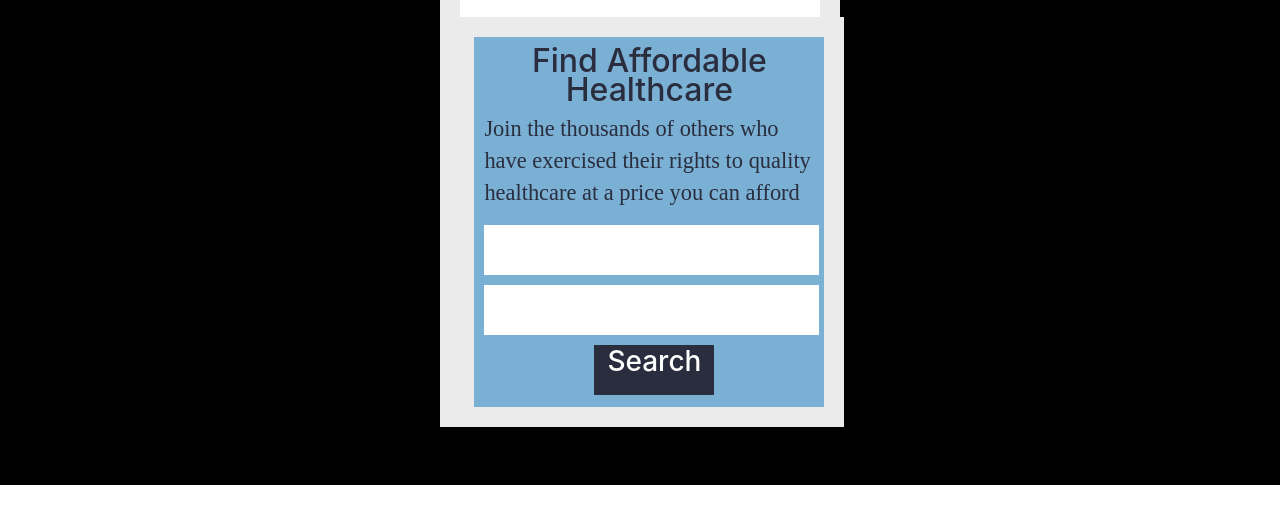
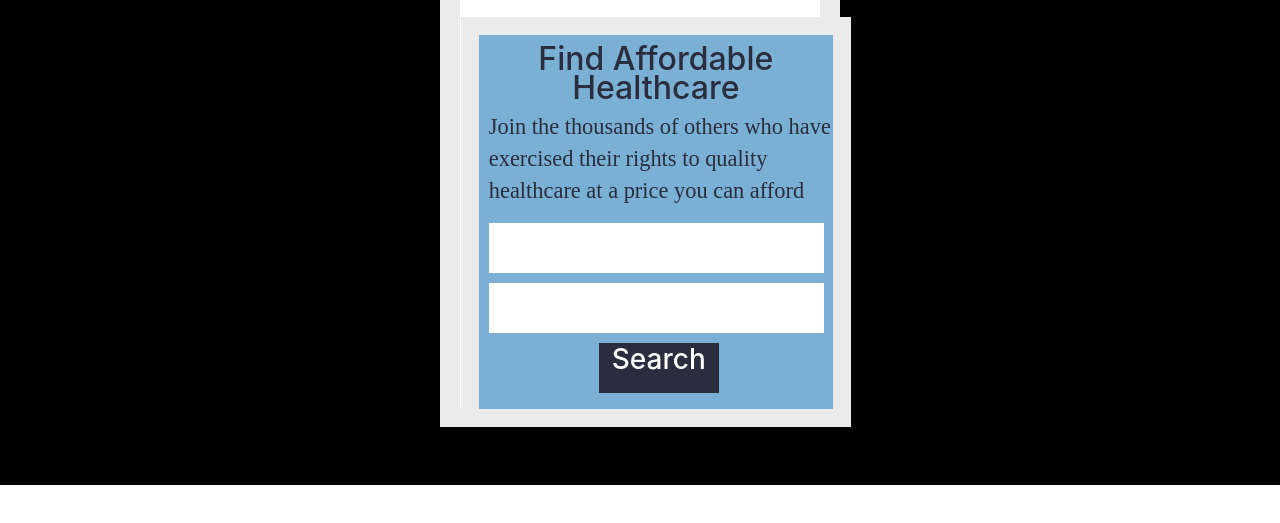
Before and after one commit to AnshikaSharma24/AnshikaSharma24.github.io, a plain HTML site: page index.html in a window 1280 px wide. Shown: the part 115-638 px from the top of the page. Drawn offline with nearby package versions, Linux system fonts and the light colour scheme; a web font is replaced by a local one.

Commit message:
Update theme.css

```diff
--- a/theme.css
+++ b/theme.css
@@ -25,11 +25,11 @@ header .container{
 }
 header .container1{
     position: fixed;
-    top:4%;left:35.5%;
+    top:4%;left:36%;
     height: 410px;
     width:390px;
     background-color: #7ab0d4;
-    border:20px solid #ebebeb;;
+    border:18px solid #ebebeb;;
     margin-top: 100px;
 }
 img{
```
